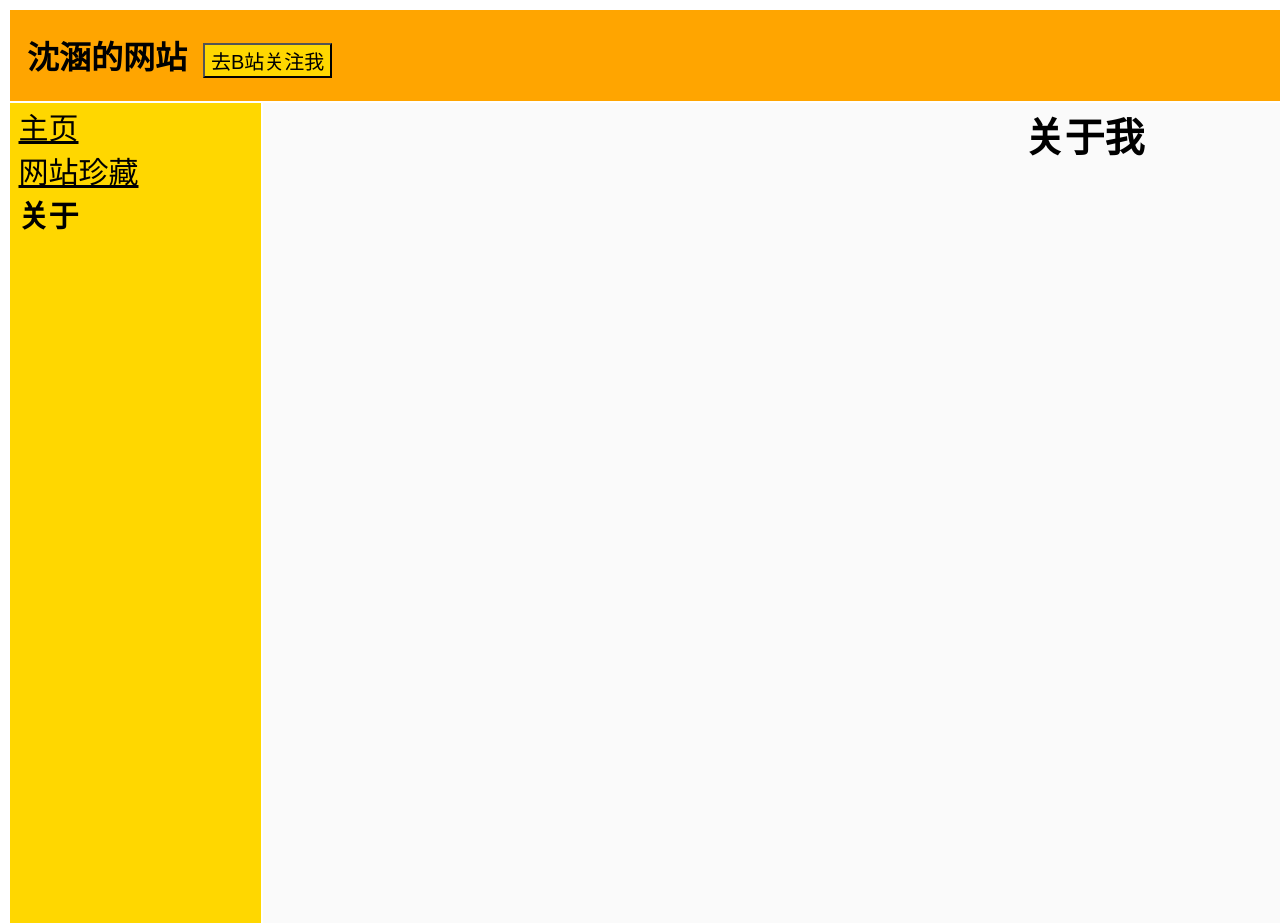
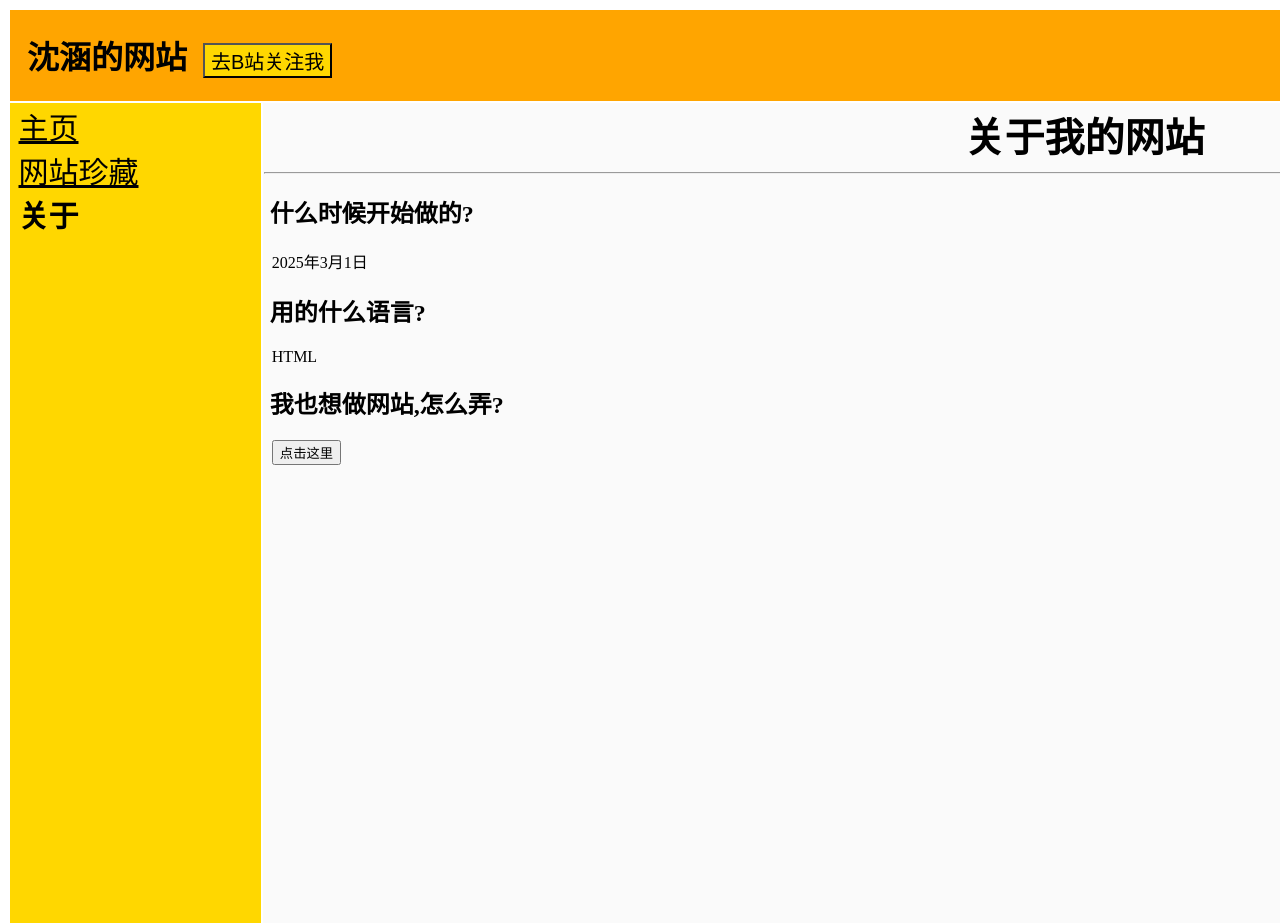
Before and after one commit to shenhan1337/mainsite, a plain HTML site: page about/index.html in a window 1280 px wide. Shown: the top 923 px of the page. Drawn offline with Linux system fonts and the light colour scheme.

Commit message:
Update index.html

```diff
--- a/about/index.html
+++ b/about/index.html
@@ -19,8 +19,15 @@
     <td style="width:1650px;background-color:#fafafa;display:table-cell;vertical-align:top">
      <div style="text-align:center">
       <div style="font-size:2px"><br></div>
-      <div style="font-size:40px"><b>关于我</b></div>
+      <div style="font-size:40px"><b>关于我的网站</b></div>
      </div>
+     <hr>
+     <h2>&nbsp;什么时候开始做的?</h2>
+     <p>&nbsp;&nbsp;2025年3月1日</p>
+      <h2>&nbsp;用的什么语言?</h2>
+      <p>&nbsp;&nbsp;HTML</p>
+      <h2>&nbsp;我也想做网站,怎么弄?</h2>
+      <p>&nbsp;&nbsp;<a href="https://shenhan1337.github.io/mainsite/howtomakeyourwebsite/" target="_blank"><button>点击这里</button></a></p>
     </td>
    </tr>
    <tr>
```
